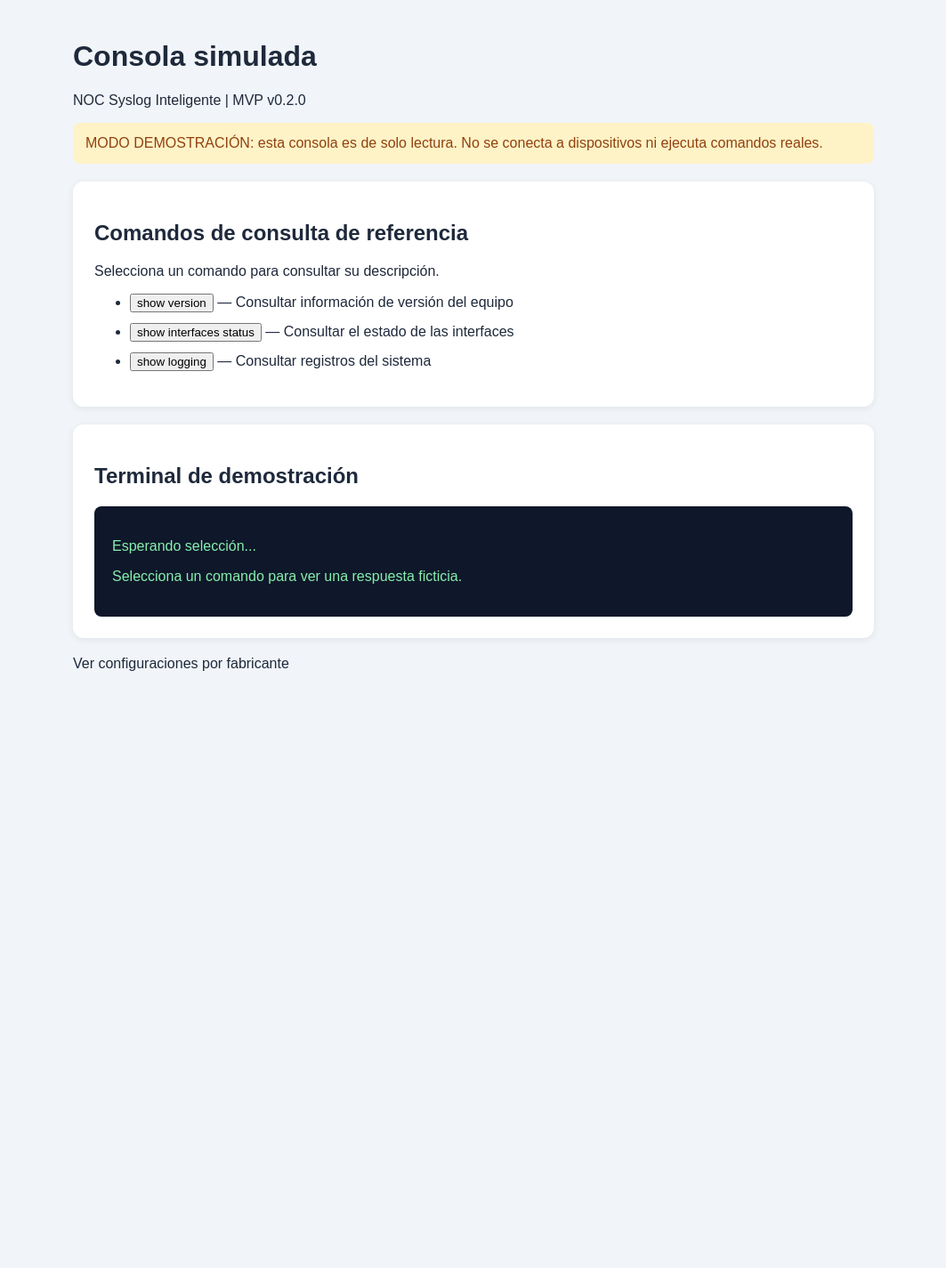
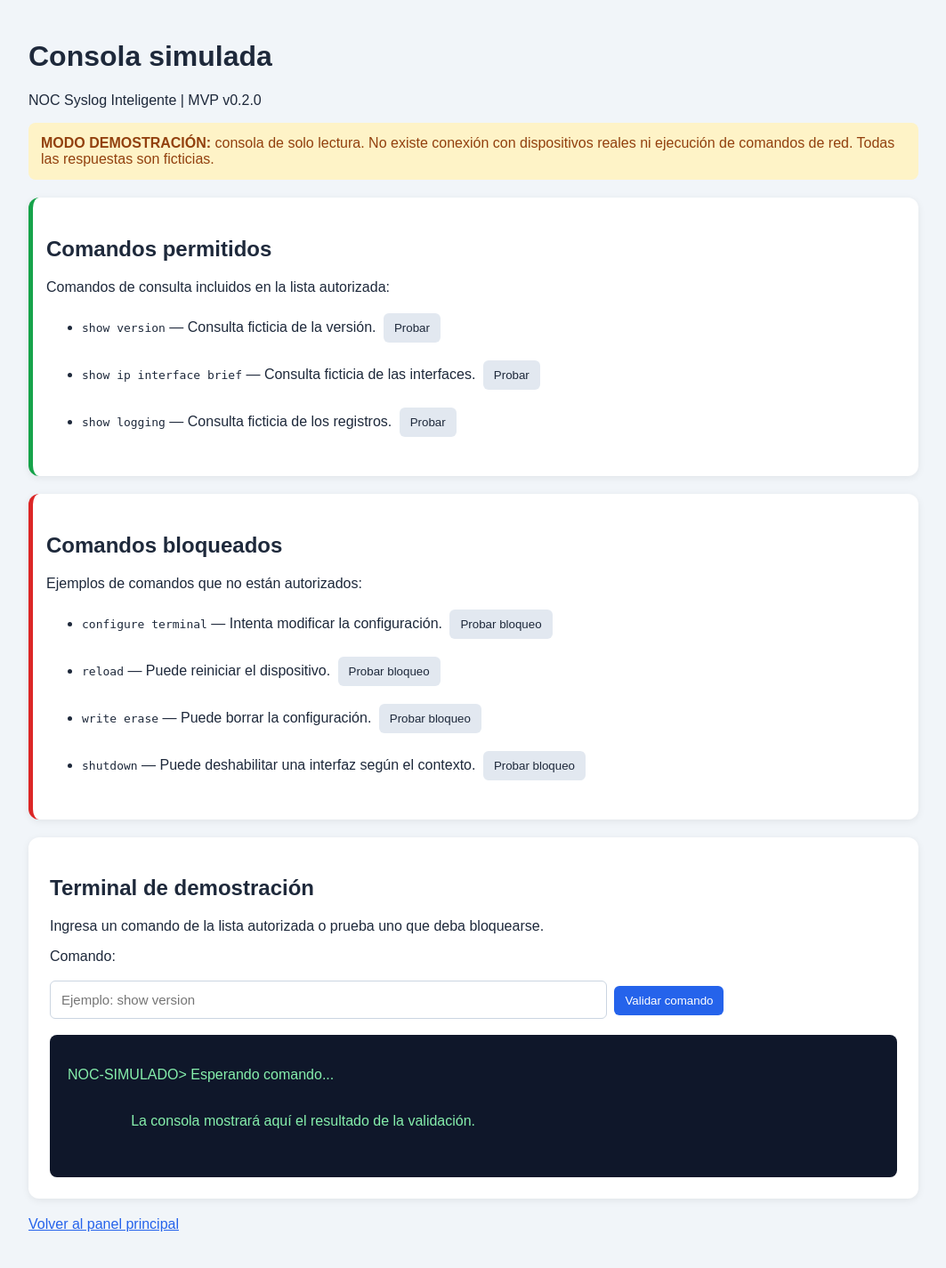
Before and after one commit to Mariana327/NOC-Syslog-Inteligente, a Flask app: page /consola in a window 1280 px wide. Shown: the whole page at 89% size, without its empty margins (108-1171 px from the left). Before the commit the page ends 754 px from the top, so only its background shows below. Run offline with Flask 3, Linux system fonts and the light colour scheme; parts of the project's set-up code (start-up, migrations or seed data) failed here and were passed over.

Commit message:
Actualiza consola

```diff
--- a/Templates/consola.html
+++ b/Templates/consola.html
@@ -5,6 +5,7 @@
     <meta charset="UTF-8">
     <meta name="viewport" content="width=device-width, initial-scale=1.0">
     <title>Consola simulada | NOC Syslog Inteligente</title>
+
     <style>
         body {
             font-family: Arial, sans-serif;
@@ -13,10 +14,12 @@
             margin: 0;
             padding: 24px;
         }
+
         main {
-            max-width: 900px;
+            max-width: 1000px;
             margin: auto;
         }
+
         .panel {
             background: white;
             padding: 24px;
@@ -24,12 +27,24 @@
             border-radius: 12px;
             box-shadow: 0 2px 8px #00000012;
         }
+
         .aviso {
             background: #fef3c7;
             padding: 14px;
             border-radius: 8px;
             color: #92400e;
         }
+
+        .permitido {
+            border-left: 5px solid #16a34a;
+            padding-left: 15px;
+        }
+
+        .bloqueado {
+            border-left: 5px solid #dc2626;
+            padding-left: 15px;
+        }
+
        .terminal {
     background: #0f172a;
     color: #86efac;
@@ -37,63 +52,270 @@
     border-radius: 8px;
     overflow-wrap: anywhere;
 }
-        code { font-size: 15px; }
-        a { color: #2563eb; }
-        li { margin: 12px 0; }
+
+.comando-permitido {
+    color: #86efac;
+}
+
+.comando-bloqueado {
+    color: #f87171;
+    font-weight: bold;
+}
+
+        #respuesta {
+            white-space: pre-wrap;
+        }
+
+        input {
+            width: min(95%, 600px);
+            padding: 12px;
+            border: 1px solid #cbd5e1;
+            border-radius: 6px;
+            font-size: 15px;
+        }
+
+        button {
+            padding: 9px 12px;
+            margin: 4px;
+            border: 0;
+            border-radius: 6px;
+            cursor: pointer;
+            background: #e2e8f0;
+            color: #1e293b;
+        }
+
+        button:hover {
+            background: #cbd5e1;
+        }
+
+        .ejecutar {
+            background: #2563eb;
+            color: white;
+        }
+
+        li {
+            margin: 12px 0;
+        }
+
+        a {
+            color: #2563eb;
+        }
     </style>
 </head>
+
 <body>
 <main>
     <h1>Consola simulada</h1>
     <p>NOC Syslog Inteligente | MVP v0.2.0</p>
 
     <p class="aviso">
-        MODO DEMOSTRACIÓN: esta consola es de solo lectura.
-        No se conecta a dispositivos ni ejecuta comandos reales.
+        <strong>MODO DEMOSTRACIÓN:</strong> consola de solo lectura.
+        No existe conexión con dispositivos reales ni ejecución de comandos
+        de red. Todas las respuestas son ficticias.
     </p>
 
-    <section class="panel">
-        <h2>Comandos de consulta de referencia</h2>
-        <p>Selecciona un comando para consultar su descripción.</p>
+    <section class="panel permitido">
+        <h2>Comandos permitidos</h2>
+        <p>Comandos de consulta incluidos en la lista autorizada:</p>
 
         <ul>
-        {% for item in comandos %}
             <li>
+                <code>show version</code> — Consulta ficticia de la versión.
                 <button type="button"
-                    onclick="mostrar('{{ item.comando }}',
-                    '{{ item.descripcion }}')">
-                    {{ item.comando }}
+                    onclick="seleccionar('show version')">
+                    Probar
                 </button>
-                — {{ item.descripcion }}
             </li>
-        {% endfor %}
+            <li>
+                <code>show ip interface brief</code> —
+                Consulta ficticia de las interfaces.
+                <button type="button"
+                    onclick="seleccionar('show ip interface brief')">
+                    Probar
+                </button>
+            </li>
+            <li>
+                <code>show logging</code> —
+                Consulta ficticia de los registros.
+                <button type="button"
+                    onclick="seleccionar('show logging')">
+                    Probar
+                </button>
+            </li>
+        </ul>
+    </section>
+
+    <section class="panel bloqueado">
+        <h2>Comandos bloqueados</h2>
+        <p>Ejemplos de comandos que no están autorizados:</p>
+
+        <ul>
+            <li>
+                <code>configure terminal</code> — Intenta modificar
+                la configuración.
+                <button type="button"
+                    onclick="seleccionar('configure terminal')">
+                    Probar bloqueo
+                </button>
+            </li>
+            <li>
+                <code>reload</code> — Puede reiniciar el dispositivo.
+                <button type="button"
+                    onclick="seleccionar('reload')">
+                    Probar bloqueo
+                </button>
+            </li>
+            <li>
+                <code>write erase</code> — Puede borrar la configuración.
+                <button type="button"
+                    onclick="seleccionar('write erase')">
+                    Probar bloqueo
+                </button>
+            </li>
+            <li>
+                <code>shutdown</code> — Puede deshabilitar una interfaz
+                según el contexto.
+                <button type="button"
+                    onclick="seleccionar('shutdown')">
+                    Probar bloqueo
+                </button>
+            </li>
         </ul>
     </section>
 
     <section class="panel">
         <h2>Terminal de demostración</h2>
+        <p>
+            Ingresa un comando de la lista autorizada o prueba uno
+            que deba bloquearse.
+        </p>
+
+        <form id="formulario">
+            <label for="entrada">Comando:</label><br><br>
+            <input id="entrada" type="text"
+                placeholder="Ejemplo: show version"
+                autocomplete="off" required>
+
+            <button class="ejecutar" type="submit">
+                Validar comando
+            </button>
+        </form>
+
+        <br>
+
         <div class="terminal" aria-live="polite">
-            <p id="comando">Esperando selección...</p>
+            <p id="comando">NOC-SIMULADO&gt; Esperando comando...</p>
             <p id="respuesta">
-                Selecciona un comando para ver una respuesta ficticia.
+                La consola mostrará aquí el resultado de la validación.
             </p>
         </div>
     </section>
 
-
-        Ver configuraciones por fabricante
-    </a></p>
+    <p><a href="/panel">Volver al panel principal</a></p>
 </main>
 
 <script>
-function mostrar(comando, descripcion) {
-    document.getElementById("comando").textContent =
-        "NOC-SIMULADO> " + comando;
+/*
+ * LISTA PERMITIDA:
+ * Solo estos comandos exactos pueden recibir una respuesta simulada.
+ * No se ejecutan comandos en equipos reales.
+ */
+const comandosPermitidos = {
+    "show version":
+        "Consulta simulada de la versión del dispositivo.",
 
-    document.getElementById("respuesta").textContent =
-        "[SIMULACIÓN] " + descripcion +
-        ". No se consultó ningún dispositivo real.";
+    "show ip interface brief":
+        "Consulta simulada del estado de las interfaces.",
+
+    "show logging":
+        "Consulta simulada de los registros Syslog."
+};
+
+/*
+ * LISTA BLOQUEADA:
+ * Estos ejemplos se rechazan porque pueden modificar la configuración,
+ * reiniciar el equipo o afectar su funcionamiento.
+ */
+const comandosBloqueados = {
+    "configure terminal":
+        "Bloqueado: intenta acceder al modo de configuración.",
+
+    "reload":
+        "Bloqueado: puede reiniciar el dispositivo.",
+
+    "write erase":
+        "Bloqueado: puede borrar la configuración almacenada.",
+
+    "shutdown":
+        "Bloqueado: puede deshabilitar una interfaz."
+};
+
+/*
+ * Valida el comando antes de mostrar cualquier respuesta.
+ * No se utiliza eval(), shell ni conexión de red.
+ * Todo comando que no esté autorizado se rechaza por defecto.
+ */
+function validarComando(valor) {
+    const comando = valor.trim().toLowerCase();
+
+    const lineaComando = document.getElementById("comando");
+    const respuesta = document.getElementById("respuesta");
+
+    lineaComando.textContent = "NOC-SIMULADO> " + comando;
+
+    // Reiniciar el color antes de validar
+    respuesta.classList.remove(
+        "comando-permitido",
+        "comando-bloqueado"
+    );
+
+    if (!comando) {
+        respuesta.textContent = "BLOQUEADO: ingresa un comando.";
+        respuesta.classList.add("comando-bloqueado");
+        return;
     }
+
+    if (Object.prototype.hasOwnProperty.call(
+        comandosBloqueados, comando
+    )) {
+        respuesta.textContent = comandosBloqueados[comando];
+        respuesta.classList.add("comando-bloqueado");
+        return;
+    }
+
+    if (Object.prototype.hasOwnProperty.call(
+        comandosPermitidos, comando
+    )) {
+        respuesta.textContent =
+            "PERMITIDO (SIMULACIÓN): " +
+            comandosPermitidos[comando] +
+            " No se consultó ningún dispositivo real.";
+
+        respuesta.classList.add("comando-permitido");
+        return;
+    }
+
+    respuesta.textContent =
+        "BLOQUEADO: el comando no está en la lista autorizada. " +
+        "No se ejecutó ninguna acción.";
+
+    respuesta.classList.add("comando-bloqueado");
+}
+
+function seleccionar(comando) {
+    document.getElementById("entrada").value = comando;
+}
+
+
+document.getElementById("formulario").addEventListener(
+    "submit",
+    function(evento) {
+        evento.preventDefault();
+
+        const entrada = document.getElementById("entrada");
+        validarComando(entrada.value);
+    }
+);
 </script>
 </body>
 </html>
```
Lines whose indentation alone changed are shown as unchanged.
